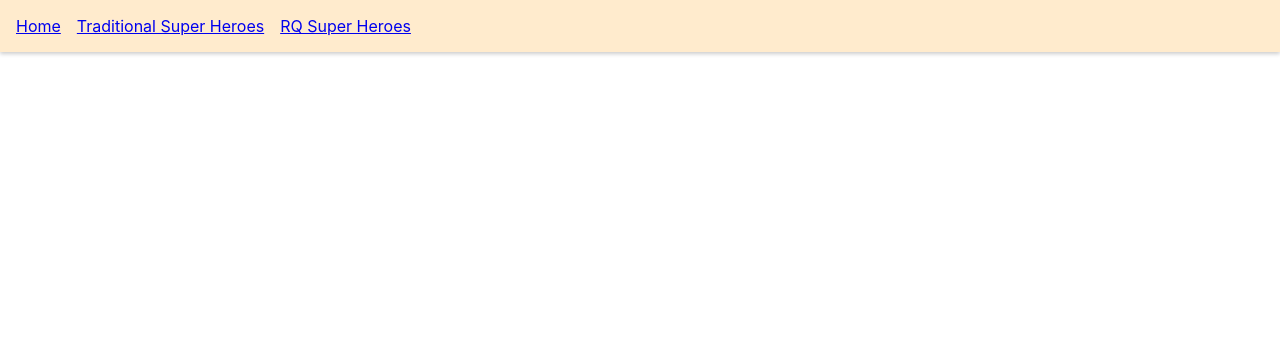
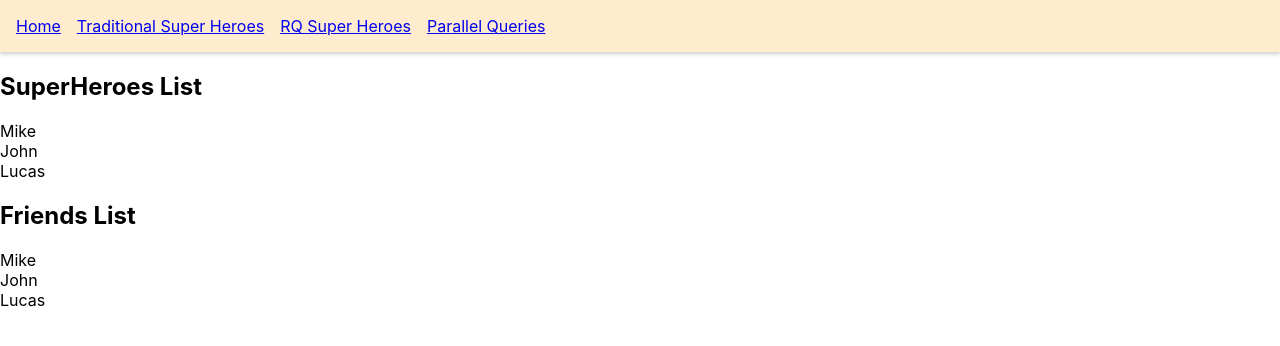
Before and after one commit to FarazIITK/react-query-demo, a React (Create React App) app: page /parallel-queries in a window 1280 px wide. Shown: the top 346 px of the page. Built offline with nearby package versions, Linux system fonts and the light colour scheme; data requests are answered from the project's data file.

Commit message:
Added an example for parallel queries

```diff
--- a/db.json
+++ b/db.json
@@ -15,5 +15,19 @@
       "name": "Wonder Woman",
       "alterEgo": "Princess Diana"
     }
+  ],
+  "friends": [
+    {
+      "id": 1,
+      "name": "Mike"
+    },
+    {
+      "id": 2,
+      "name": "John"
+    },
+    {
+      "id": 3,
+      "name": "Lucas"
+    }
   ]
 }
--- a/src/App.js
+++ b/src/App.js
@@ -6,6 +6,7 @@ import { RQSuperHeroPage } from "./Components/RQSuperHero.page";
 import { SuperHeroesPage } from "./Components/SuperHeroes.page";
 import { QueryClient, QueryClientProvider } from "react-query";
 import { ReactQueryDevtools } from "react-query/devtools";
+import { ParallelQueries } from './Components/ParallelQueries.page';
 
 // Initialze the client
 const queryClient = new QueryClient();
@@ -25,6 +26,9 @@ function App() {
             <li>
               <Link to="/rq-super-heroes">RQ Super Heroes</Link>
             </li>
+            <li>
+              <Link to="/parallel-queries">Parallel Queries</Link>
+            </li>
           </ul>
         </nav>
         <Routes>
@@ -32,6 +36,7 @@ function App() {
           <Route path="/super-heroes" element={<SuperHeroesPage />} />
           <Route path="/rq-super-heroes" element={<RQSuperHeroesPage />} />
           <Route path="/rq-super-heroes/:id" element={<RQSuperHeroPage />} />
+          <Route path="/parallel-queries" element={<ParallelQueries />} />
         </Routes>
       </div>
       <ReactQueryDevtools initialIsOpen={false} position="bottom-right" />
--- /dev/null
+++ b/src/Components/ParallelQueries.page.jsx
@@ -0,0 +1,46 @@
+import axios from 'axios';
+import { useQuery } from 'react-query';
+
+const fetchSuperHeroes = () => {
+  return axios.get(`http://localhost:4000/superheroes`);
+};
+
+const fetchFriends = () => {
+  return axios.get(`http://localhost:4000/friends`);
+};
+
+export const ParallelQueries = () => {
+  const {
+    isLoading: isLoadingSuperHeroes,
+    data: dataSuperHeroes,
+    isError: isErrorSuperHeroes,
+    error: errorSuperHeroes
+  } = useQuery('super-heroes', fetchFriends);
+  const {
+    isLoading: isLoadingFriends,
+    data: dataFriends,
+    isError: isErrorFriends,
+    error: errorFriends
+  } = useQuery('super-heroes', fetchSuperHeroes);
+
+  return (
+    <>
+      <h2>SuperHeroes List</h2>
+      {isLoadingSuperHeroes && <h4>Loading Superheoes</h4>}
+      {isErrorSuperHeroes && (
+        <h4>{errorSuperHeroes.message}</h4>
+      )}
+      {dataSuperHeroes &&
+        dataSuperHeroes.data.map((hero) => {
+          return <div key={hero.name}>{hero.name}</div>;
+        })}
+      <h2>Friends List</h2>
+      {isLoadingFriends && <h4>Loading Friends</h4>}
+      {isErrorFriends && <h4>{errorFriends.message}</h4>}
+      {dataFriends &&
+        dataFriends.data.map((hero) => {
+          return <div key={hero.name}>{hero.name}</div>;
+        })}
+    </>
+  );
+};
```
